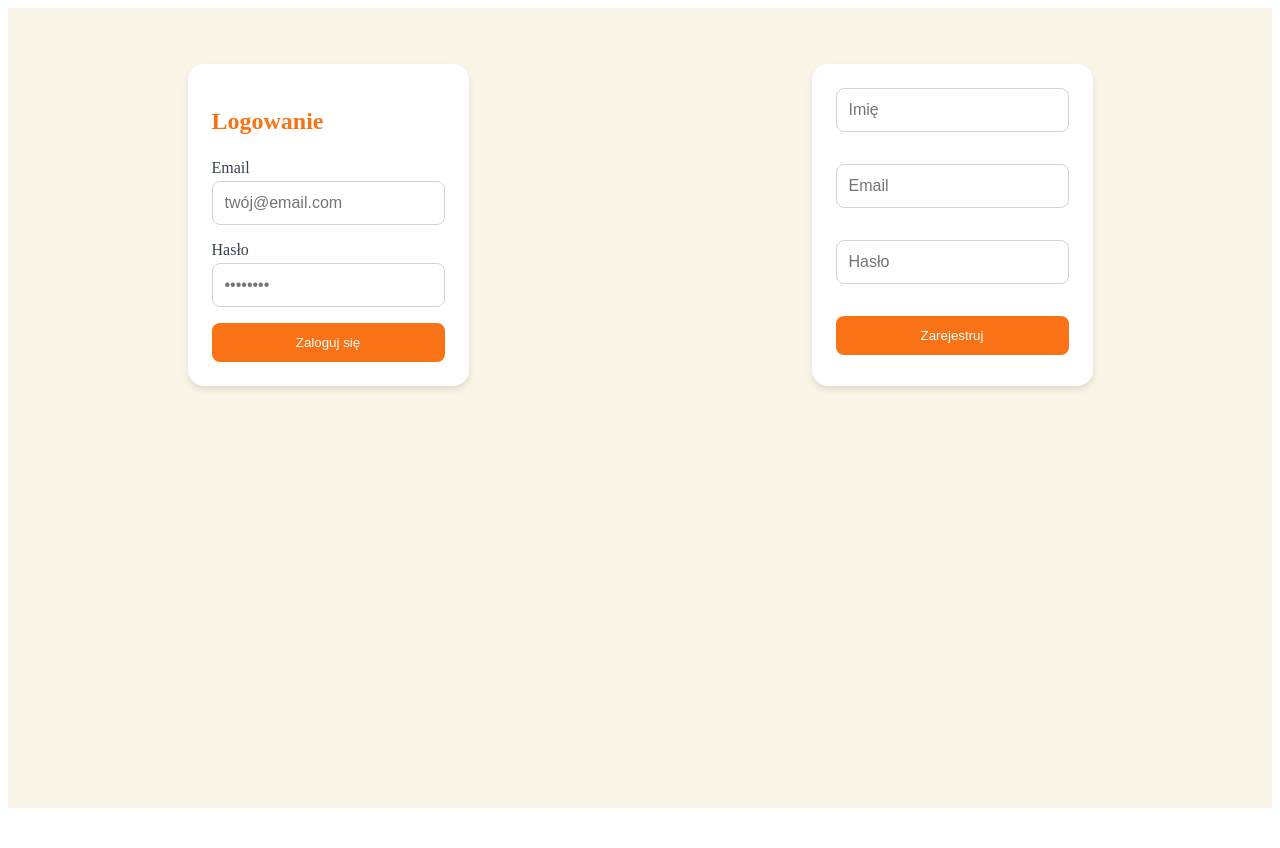
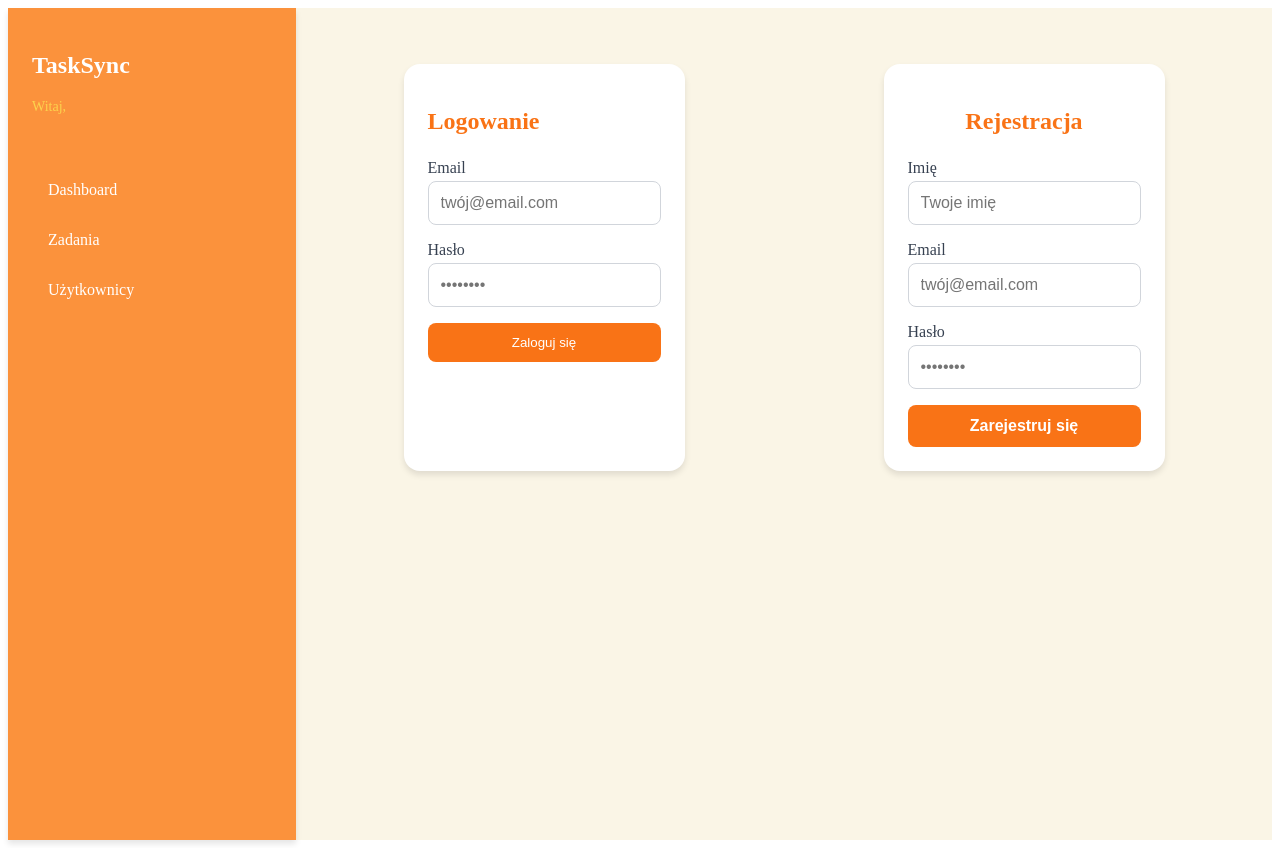
Before and after one commit to nkalita497/front_tasksync, a Vue app: page / in a window 1280 px wide. Before the commit the page ends 816 px from the top, so only its background shows below. Built offline with nearby package versions, Linux system fonts and the light colour scheme; sample sign-in values are in the browser's storage.

Commit message:
logowanie i rejestracja

```diff
--- a/src/components/auth/LoginForm.vue
+++ b/src/components/auth/LoginForm.vue
@@ -1,7 +1,7 @@
 <template>
   <div class="login-container">
     <h2 class="login-title">Logowanie</h2>
-    <form @submit.prevent="login" class="login-form">
+    <form @submit.prevent="submitLogin" class="login-form">
       <div class="form-group">
         <label class="form-label">Email</label>
         <input
@@ -9,8 +9,10 @@
             type="email"
             class="form-input"
             placeholder="twój@email.com"
+            required
         />
       </div>
+
       <div class="form-group">
         <label class="form-label">Hasło</label>
         <input
@@ -18,28 +20,37 @@
             type="password"
             class="form-input"
             placeholder="••••••••"
+            required
         />
       </div>
-      <button type="submit" class="login-button">
-        Zaloguj się
-      </button>
+
+      <p v-if="errorMessage" class="error-message">{{ errorMessage }}</p>
+
+      <button type="submit" class="login-button">Zaloguj się</button>
     </form>
   </div>
 </template>
 
 <script setup>
 import { ref } from 'vue'
-import { useAuthStore } from '../../stores/auth'
 import { useRouter } from 'vue-router'
+import { useAuthStore } from '@/stores/auth.js'
 
 const email = ref('')
 const password = ref('')
+const errorMessage = ref('')
+
 const authStore = useAuthStore()
 const router = useRouter()
 
-const login = async () => {
-  await authStore.login(email.value, password.value)
-  router.push('/dashboard')
+const submitLogin = async () => {
+  errorMessage.value = ''
+  try {
+    await authStore.login(email.value, password.value)
+    router.push('/dashboard')
+  } catch {
+    errorMessage.value = 'Nieprawidłowy email lub hasło'
+  }
 }
 </script>
 
@@ -103,4 +114,12 @@ const login = async () => {
 .login-button:hover {
   background-color: #ea580c;
 }
+
+.error-message {
+  color: #dc2626;
+  font-size: 0.95rem;
+  text-align: center;
+  margin-top: -0.5rem;
+  margin-bottom: 0.5rem;
+}
 </style>
--- a/src/components/auth/RegisterForm.vue
+++ b/src/components/auth/RegisterForm.vue
@@ -1,10 +1,27 @@
 <template>
-  <form @submit.prevent="register" class="register-form">
-    <input v-model="name" type="text" placeholder="Imię" class="form-input">
-    <input v-model="email" type="email" placeholder="Email" class="form-input">
-    <input v-model="password" type="password" placeholder="Hasło" class="form-input">
-    <button type="submit" class="register-button">Zarejestruj</button>
-  </form>
+  <div class="register-container">
+    <h2 class="register-title">Rejestracja</h2>
+    <form @submit.prevent="register" class="register-form">
+      <div class="form-group">
+        <label class="form-label">Imię</label>
+        <input v-model="name" type="text" class="form-input" placeholder="Twoje imię" required />
+      </div>
+
+      <div class="form-group">
+        <label class="form-label">Email</label>
+        <input v-model="email" type="email" class="form-input" placeholder="twój@email.com" required />
+      </div>
+
+      <div class="form-group">
+        <label class="form-label">Hasło</label>
+        <input v-model="password" type="password" class="form-input" placeholder="••••••••" required />
+      </div>
+
+      <p v-if="errorMessage" class="error-message">{{ errorMessage }}</p>
+
+      <button type="submit" class="register-button">Zarejestruj się</button>
+    </form>
+  </div>
 </template>
 
 <script setup>
@@ -15,26 +32,55 @@ import { useRouter } from 'vue-router'
 const name = ref('')
 const email = ref('')
 const password = ref('')
+const errorMessage = ref('')
+
 const authStore = useAuthStore()
 const router = useRouter()
 
 const register = async () => {
-  await authStore.register(name.value, email.value, password.value)
-  router.push('/dashboard')
+  errorMessage.value = ''
+  try {
+    await authStore.register(name.value, email.value, password.value)
+    router.push('/dashboard')
+  } catch {
+    errorMessage.value = 'Coś poszło nie tak podczas rejestracji. Spróbuj ponownie.'
+  }
 }
 </script>
 
 <style scoped>
+.register-container {
+  max-width: 400px;
+  margin: 2rem auto;
+  background-color: white;
+  border-radius: 1rem;
+  box-shadow: 0 4px 6px rgba(0, 0, 0, 0.1);
+  padding: 1.5rem;
+}
+
+.register-title {
+  font-size: 1.5rem;
+  font-weight: bold;
+  color: #f97316;
+  margin-bottom: 1.5rem;
+  text-align: center;
+}
+
 .register-form {
   display: flex;
   flex-direction: column;
   gap: 1rem;
-  max-width: 400px;
-  margin: 2rem auto;
-  padding: 1.5rem;
-  background-color: white;
-  border-radius: 1rem;
-  box-shadow: 0 4px 6px rgba(0, 0, 0, 0.1);
+}
+
+.form-group {
+  display: flex;
+  flex-direction: column;
+}
+
+.form-label {
+  font-size: 1rem;
+  color: #374151;
+  margin-bottom: 0.25rem;
 }
 
 .form-input {
@@ -43,7 +89,6 @@ const register = async () => {
   border-radius: 0.5rem;
   font-size: 1rem;
   color: #374151;
-  margin-bottom: 1rem;
   outline: none;
 }
 
@@ -57,12 +102,22 @@ const register = async () => {
   background-color: #f97316;
   color: white;
   border-radius: 0.5rem;
-  font-weight: medium;
+  font-weight: 600;
   transition: background-color 0.3s;
   border: none;
+  cursor: pointer;
+  font-size: 1rem;
 }
 
 .register-button:hover {
   background-color: #ea580c;
 }
+
+.error-message {
+  color: #dc2626;
+  font-size: 0.95rem;
+  text-align: center;
+  margin-top: -0.5rem;
+  margin-bottom: 0.5rem;
+}
 </style>
--- a/src/main.js
+++ b/src/main.js
@@ -1,7 +1,7 @@
 import { createApp } from 'vue'
-import { createPinia } from 'pinia'
 import App from './App.vue'
 import router from './router'
+import { createPinia } from 'pinia'
 
 const app = createApp(App)
 app.use(createPinia())
--- a/src/router.js
+++ b/src/router.js
@@ -1,17 +1,32 @@
 import { createRouter, createWebHistory } from 'vue-router'
-import AuthView from './views/AuthView.vue'
+import { useAuthStore } from './stores/auth'
+
+// Import komponentów widoków
+import LoginView from './views/AuthView.vue'
+import RegisterView from './views/AuthView.vue'
 import DashboardView from './views/DashboardView.vue'
-import TasksView from './views/TasksView.vue'
-import UsersView from './views/UsersView.vue'
 
 const routes = [
-    { path: '/', component: AuthView },
-    { path: '/dashboard', component: DashboardView },
-    { path: '/tasks', component: TasksView },
-    { path: '/users', component: UsersView }
+    { path: '/', component: LoginView },
+    { path: '/register', component: RegisterView },
+    { path: '/dashboard', component: DashboardView }
 ]
 
-export default createRouter({
+const router = createRouter({
     history: createWebHistory(),
     routes
 })
+
+router.beforeEach((to, from, next) => {
+    const auth = useAuthStore()
+    const publicPages = ['/', '/register']
+    const authRequired = !publicPages.includes(to.path)
+
+    if (authRequired && !auth.isAuthenticated) {
+        return next('/')
+    }
+
+    next()
+})
+
+export default router
--- a/src/stores/auth.js
+++ b/src/stores/auth.js
@@ -1,20 +1,40 @@
+// src/stores/auth.js
 import { defineStore } from 'pinia'
 import { ref, computed } from 'vue'
 
 export const useAuthStore = defineStore('auth', () => {
     const user = ref(null)
+    const token = ref(localStorage.getItem('token') || '')
 
-    const isAuthenticated = computed(() => !!user.value)
+    const isAuthenticated = computed(() => !!token.value)
 
-    function login(email, password) {
-//logika logowania TODO
-        user.value = { name: 'Test User', email }
+    async function login(email, password) {
+        try {
+            const res = await fetch('/api/login', {
+                method: 'POST',
+                headers: {
+                    'Content-Type': 'application/json'
+                },
+                body: JSON.stringify({ email, password })
+            })
+
+            if (!res.ok) throw new Error('Logowanie nie powiodło się')
+
+            const data = await res.json()
+            token.value = data.token
+            localStorage.setItem('token', data.token)
+            user.value = data.user || null
+        } catch (err) {
+            console.error(err)
+            throw err
+        }
     }
 
-    function register(name, email, password) {
-        // logika rejestracji TODO
-        user.value = { name, email }
+    function logout() {
+        token.value = ''
+        user.value = null
+        localStorage.removeItem('token')
     }
 
-    return { user, isAuthenticated, login, register }
+    return { user, token, isAuthenticated, login, logout }
 })
```
